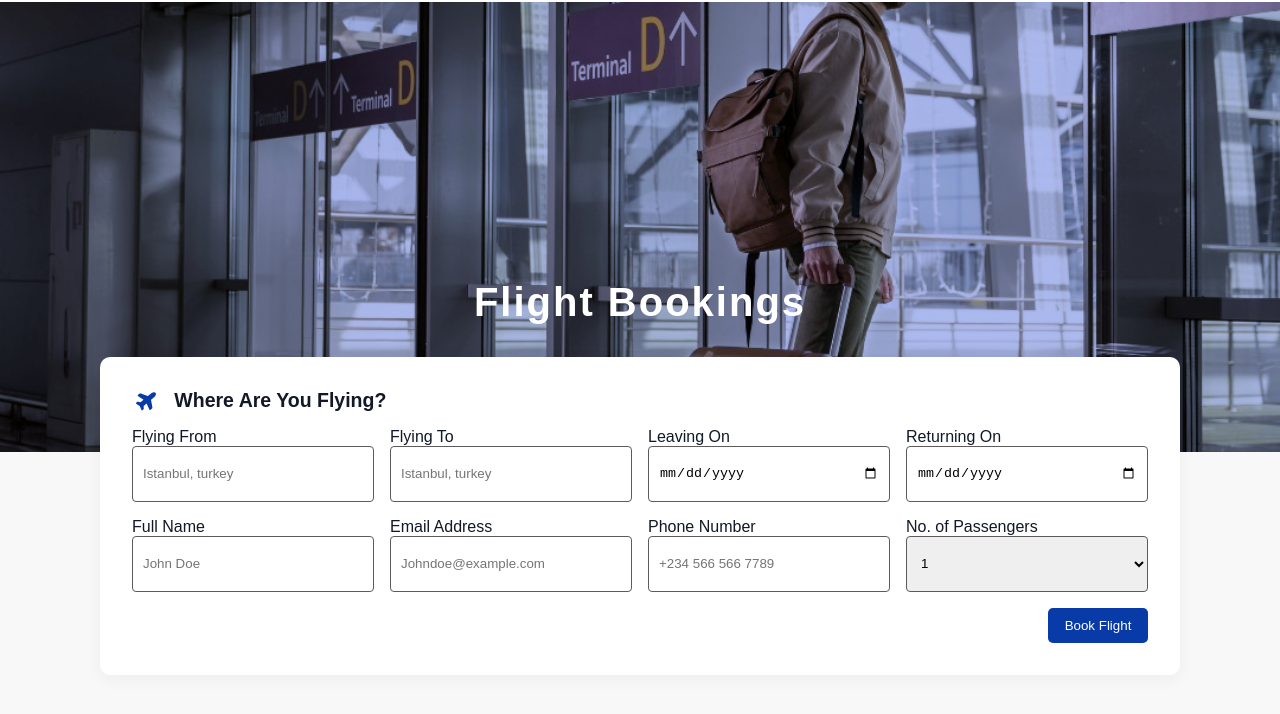
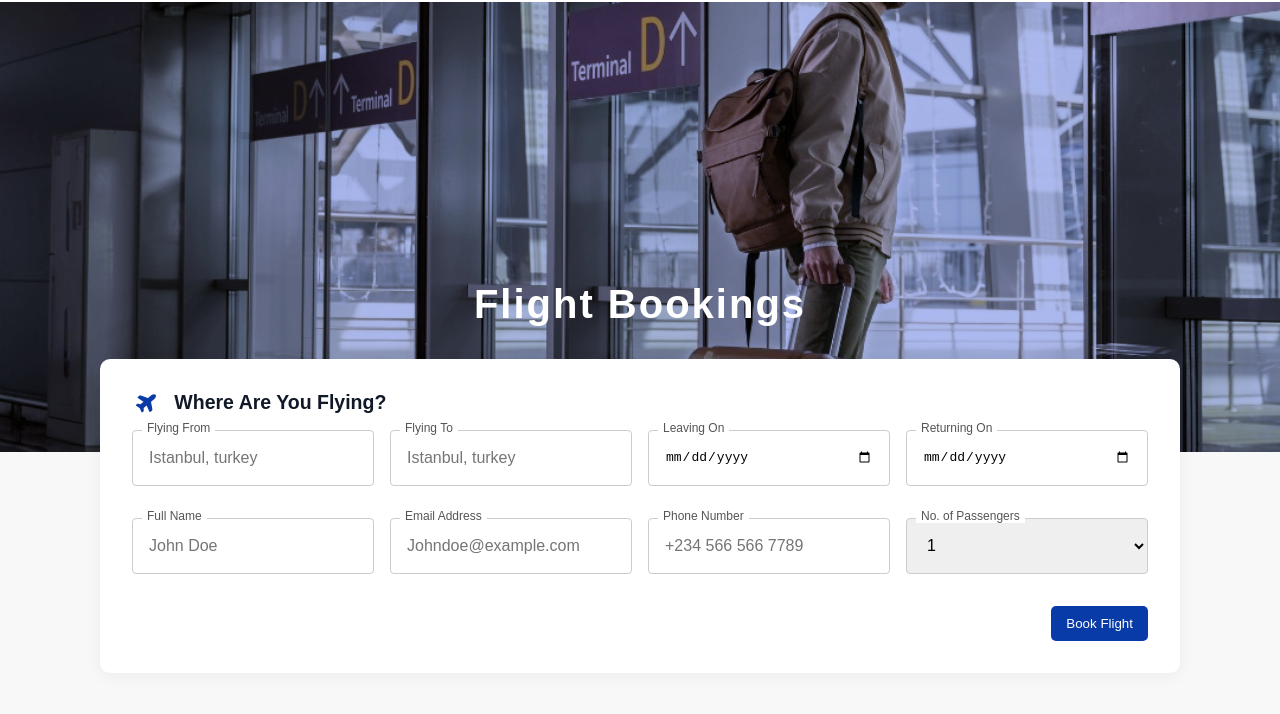
Before and after one commit to dainty92/rdg_travels, a plain HTML site: page flight.html in a window 1280 px wide. Shown: the part 86-800 px from the top of the page. Drawn offline with Linux system fonts and the light colour scheme; a web font is replaced by a local one.

Commit message:
fixed flight booking form and tested all existing screens

```diff
--- a/css/flight.css
+++ b/css/flight.css
@@ -126,21 +126,22 @@ margin-bottom: 250px;
 }
 
 
-.hero-section form {
+.book-flight-section {
     background-color: #fff;
+    color: #111827;
+    padding: 32px;
+    display: flex;
+    width: 100%;
+    flex-direction: column;
+    justify-content: space-between;
+    gap: 32px;
     border-radius: 10px;
-    bottom: 0;
-      box-shadow: 0px 4px 16px 0px rgba(17, 34, 17, 0.05);
-      margin: auto;
-      display: grid;
-      grid-template-columns: repeat(4, 1fr);
-      gap: 16px;
-      padding: 32px;
-      width: 100%;
+    box-shadow: 0px 4px 16px 0px rgba(17, 34, 17, 0.05);
+
     }
 
 
-.hero-section .flight-details {
+.flight-details-heading {
     text-transform: capitalize;
     font-size: 13px;
     margin-left: 5px;
@@ -153,18 +154,47 @@ margin-bottom: 250px;
     margin-right: 10px;
 }
 
-.hero-section input, .hero-section select{
-width: 100%;
-height: 56px;
-padding: 10px;
-border: solid 1px #5c5a5a;
-border-radius: 4px;
+.flight-form{
+    display: grid;
+    grid-template-columns: repeat(4, 1fr);
+    grid-gap: 16px;
+    justify-content: space-between;
 }
+
+ .form-group {
+         position: relative;
+    display: flex;
+    flex-direction: column;
+    flex-grow: 1;
+    margin-bottom: 16px;
+      }
+
+     .form-group label {
+        position: absolute;
+        top: -15%;
+        left: 10px;
+        background-color: #fff;
+        padding: 0 5px;
+        color: #555;
+        font-size: 12px;
+        transition: top 0.3s, font-size 0.3s;
+      }
+
+      .form-group input,
+.form-group select {
+    width: 100%;
+    height: 56px;
+    padding: 8px 16px 8px 16px;
+    border: 1px solid #ccc;
+    border-radius: 4px;
+    font-size: 1em;
+}
+
+
+
 .hero-section .book-flight-button-container{
     grid-column: span 4;
     justify-self: end;
-    align-self: end;
-    width: 100px;
 }
 .hero-section #book-flight-button{
     background: #093ba8;
@@ -173,41 +203,8 @@ border-radius: 4px;
     text-transform: capitalize;
     border-radius: 5px;
     border: none;
-    width: 100%;
+
 }
-
-
- /* .form-group {
-        position: relative;
-        margin-bottom: 20px;
-      }
-
-     .form-group label {
-        position: absolute;
-        top: 0;
-        left: 10px;
-        background-color: #fff;
-        padding: 0 5px;
-        color: #555;
-        font-size: 14px;
-        transition: top 0.3s, font-size 0.3s;
-      }
-
-      .form-group input {
-        width: 100%;
-        width: calc(100% - 20px);
-        padding: 10px;
-        border: 1px solid #ddd;
-        border-radius: 5px;
-        outline: none;
-      }
-
-     .form-group input:focus + .form-group label,
-     .form-group input:not(:placeholder-shown) + .form-group label {
-        top: -12px;
-        font-size: 12px;
-        background-color: #fff;
-      } */
 
 
 /* @media (max-width: 768px) {
--- a/flight.html
+++ b/flight.html
@@ -41,9 +41,9 @@
     <section class="hero-section">
       <h1 id="welcome-text">flight bookings</h1>
 
-      <div class="flight-bookings-form-container">
+      <div class="book-flight-section">
         <form class="flight-form" action="">
-          <div class="flight-details">
+          <div class="flight-details-heading">
             <h2><i class="fa-solid fa-plane"></i> where are you flying?</h2>
           </div>
           <div class="form-group">
```
